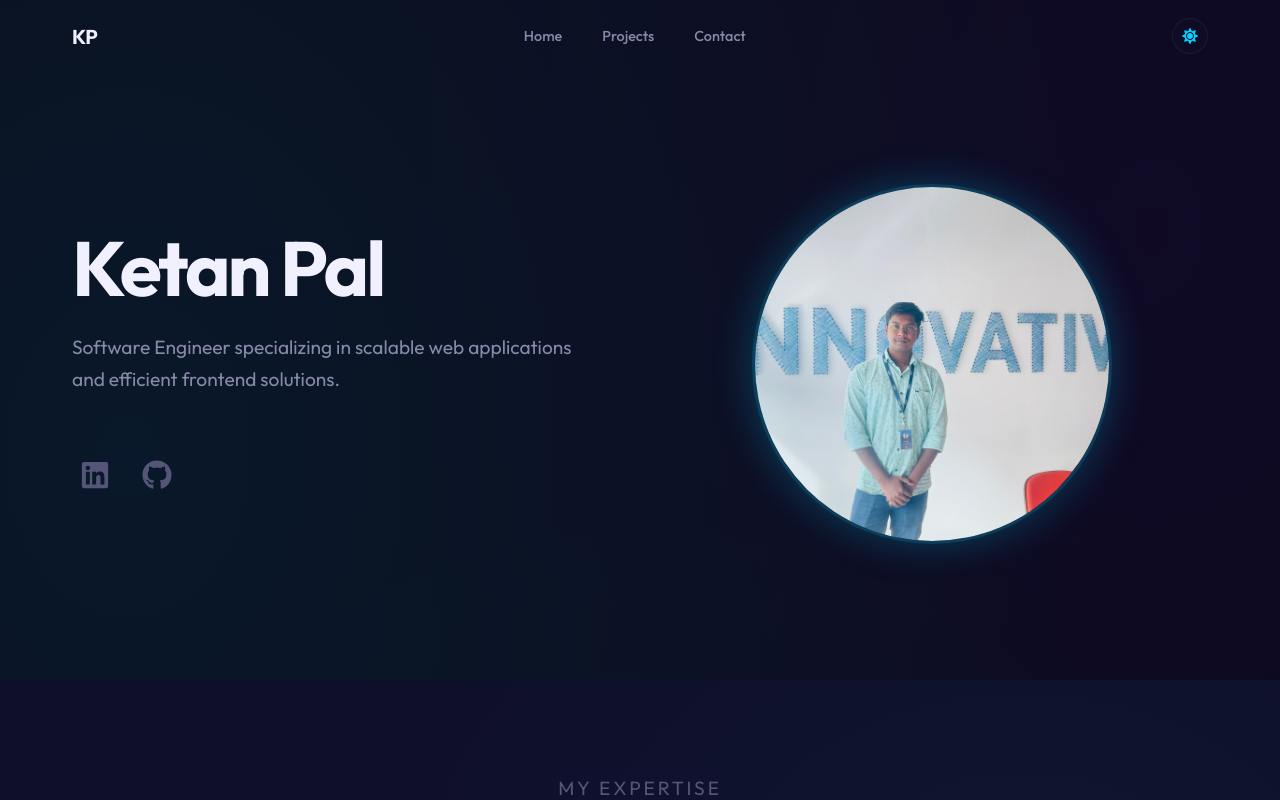
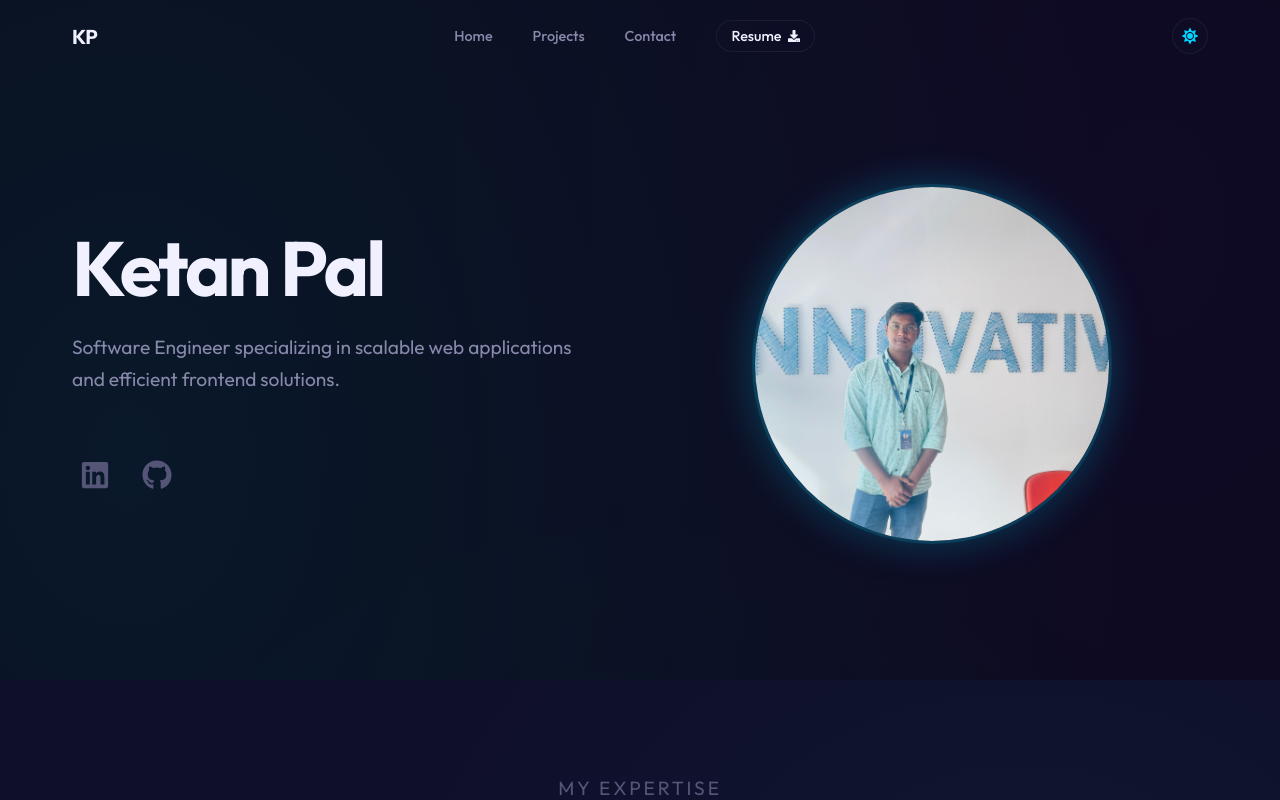
Before and after one commit to Ketan-Pal/Portfolio-2026, a Next.js app: page / in a window 1280 px wide. Shown: the top 800 px of the page. Built offline with nearby package versions, Linux system fonts and the light colour scheme.

Commit message:
feat: add animated resume download button to navbar

```diff
--- a/src/components/Navbar.module.css
+++ b/src/components/Navbar.module.css
@@ -86,6 +86,28 @@
   width: 100%;
 }
 
+.resumeButton {
+  display: flex;
+  align-items: center;
+  gap: 0.4rem;
+  font-size: 0.9rem;
+  font-weight: 500;
+  color: var(--text-primary);
+  background: var(--glass-bg);
+  border: 1px solid var(--glass-border);
+  padding: 0.4rem 0.9rem;
+  border-radius: 999px;
+  transition: all var(--transition-smooth);
+}
+
+.resumeButton:hover {
+  background: var(--accent);
+  color: var(--accent-text-on);
+  border-color: var(--accent);
+  transform: translateY(-2px);
+  box-shadow: var(--accent-glow);
+}
+
 /* ---- Theme Toggle ---- */
 
 .themeToggle {
--- a/src/components/Navbar.tsx
+++ b/src/components/Navbar.tsx
@@ -1,7 +1,7 @@
 "use client";
 
 import { useTheme } from "./ThemeProvider";
-import { FaSun, FaMoon } from "react-icons/fa";
+import { FaSun, FaMoon, FaDownload } from "react-icons/fa";
 import styles from "./Navbar.module.css";
 import { useState, useEffect } from "react";
 
@@ -36,6 +36,10 @@ export default function Navbar() {
                             {link.label}
                         </a>
                     ))}
+                    <a href="/Ketan_Pal_Resume.pdf" download="Ketan_Pal_Resume.pdf" className={styles.resumeButton}>
+                        <span>Resume</span>
+                        <FaDownload size={12} />
+                    </a>
                 </div>
 
                 <button
```
